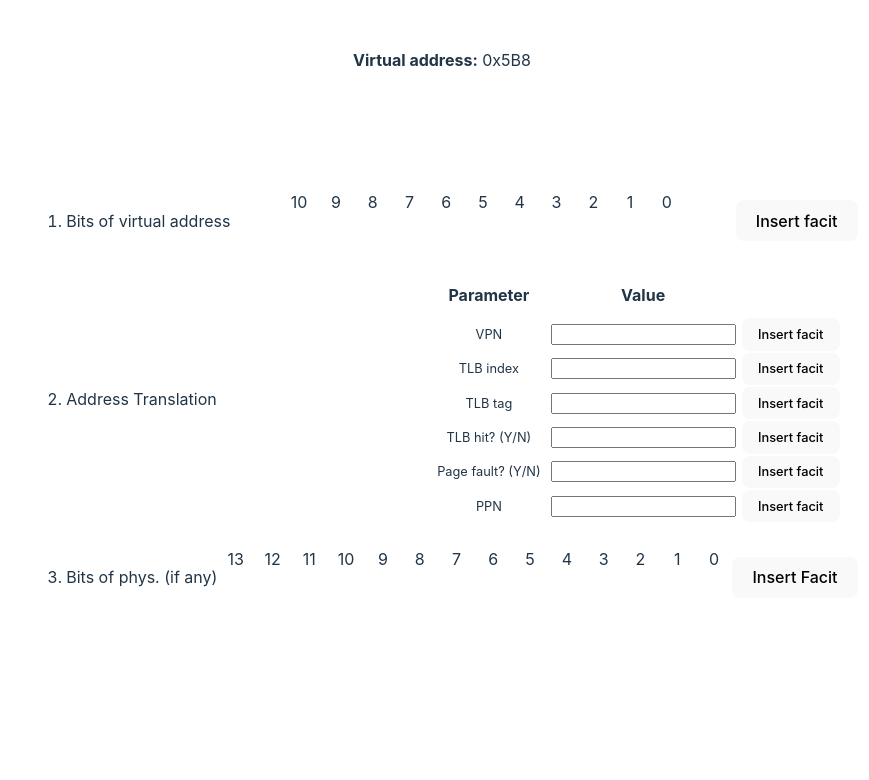
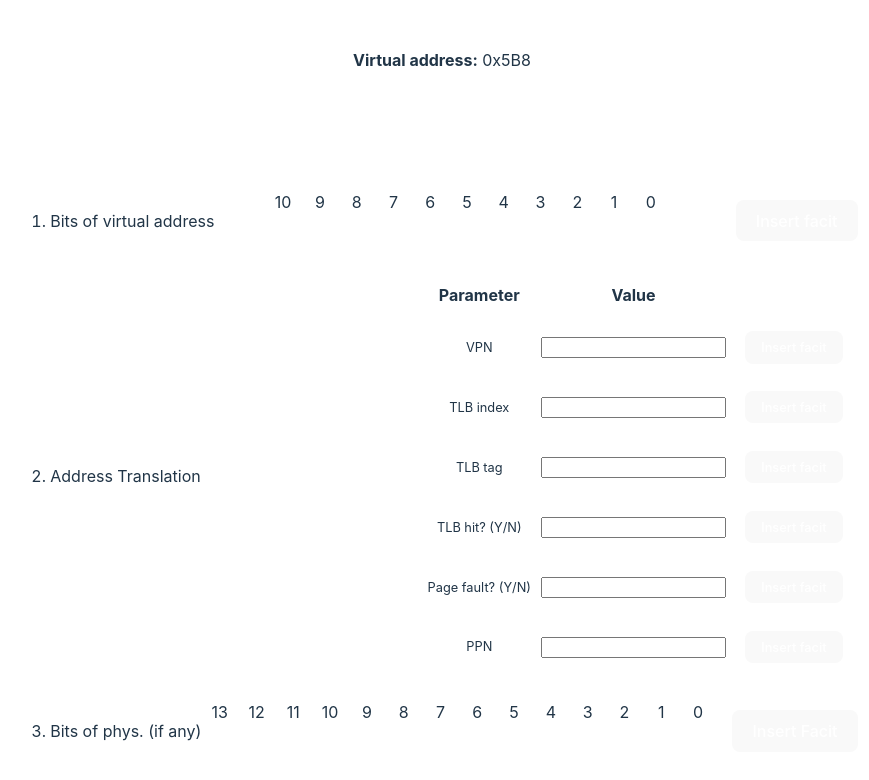
Before and after one commit to MahmoodSeoud/VMAT, a React (Vite) app: page / in a window 1280 px wide. Shown: the part 862-1642 px from the top of the page, without its empty margins (198-1067 px from the left). Built offline with nearby package versions, Linux system fonts and the light colour scheme.

Commit message:
highlights

```diff
--- a/src/components/Input_table/Input_table.css
+++ b/src/components/Input_table/Input_table.css
@@ -46,6 +46,20 @@
 }
 
 
+.highlight {
+    background-color: rgb(118, 118, 31);
+}
+
 .correct {
     background-color: rgb(21, 190, 21);
 }
+
+button {
+    margin: 1em;
+    padding: .5em;
+    font-size: 16px;
+    border-radius: 5px;
+    border: 1px solid white;
+    background-color: rgb(31, 31, 31);
+    color: white;
+}
--- a/src/components/Input_table/Input_table.tsx
+++ b/src/components/Input_table/Input_table.tsx
@@ -80,7 +80,23 @@ function Input_table({ VirtualAddress, addressPrefix, baseConversion, pageSize,
         PPN: ''
     })
 
-    const [isDragging, setIsDragging] = useState(false);
+    const [isMouseDown, setIsMouseDown] = useState(false);
+
+    const handleMouseDown = (e: React.MouseEvent) => {
+        setIsMouseDown(true);
+    };
+
+    const handleMouseUp = (e: React.MouseEvent) => {
+        setIsMouseDown(false);
+    };
+
+    const handleMouseEnter = (e: React.MouseEvent) => {
+        if (isMouseDown) {
+            // Apply highlight to the current div
+            e.currentTarget.classList.add('highlight');
+        }
+    };
+
 
     // Insert the facit incase the user does not know the answer
     function insertFacit(inputFieldName: InputField, e: React.BaseSyntheticEvent): void {
@@ -182,21 +198,6 @@ function Input_table({ VirtualAddress, addressPrefix, baseConversion, pageSize,
     // TODO if the user has incremental feedback have this in a if statement
     //validateFieldInput(input, facit)
 
-    function handleMouseDown(e: React.MouseEvent<HTMLDivElement, MouseEvent>) {
-        setIsDragging(true);
-        //inputElement.current.classList.add('colored');
-        //e.target.classList.add('colored');
-    };
-
-    function handleMouseUp() {
-        setIsDragging(false);
-    };
-
-    function handleMouseEnter(e: React.MouseEvent<HTMLDivElement, MouseEvent>) {
-        if (isDragging) {
-            //e.target.classList.add('colored');
-        }
-    };
 
 
     return (
@@ -212,7 +213,7 @@ function Input_table({ VirtualAddress, addressPrefix, baseConversion, pageSize,
                                     {createNullArr(virtualAddressWidth).map((_, index) => (
                                         <div
                                             className='input-wrapper'
-                                            onMouseDown={(e) => handleMouseDown(e)}
+                                            onMouseDown={handleMouseDown}
                                             onMouseUp={handleMouseUp}
                                             onMouseEnter={handleMouseEnter}
                                         >
@@ -230,7 +231,7 @@ function Input_table({ VirtualAddress, addressPrefix, baseConversion, pageSize,
                                 <button
                                     onClick={(ev) => insertFacit(InputFieldsMap.VirtualAddress, ev)}
 
-                                    >
+                                >
 
                                     Insert facit
                                 </button>
```
